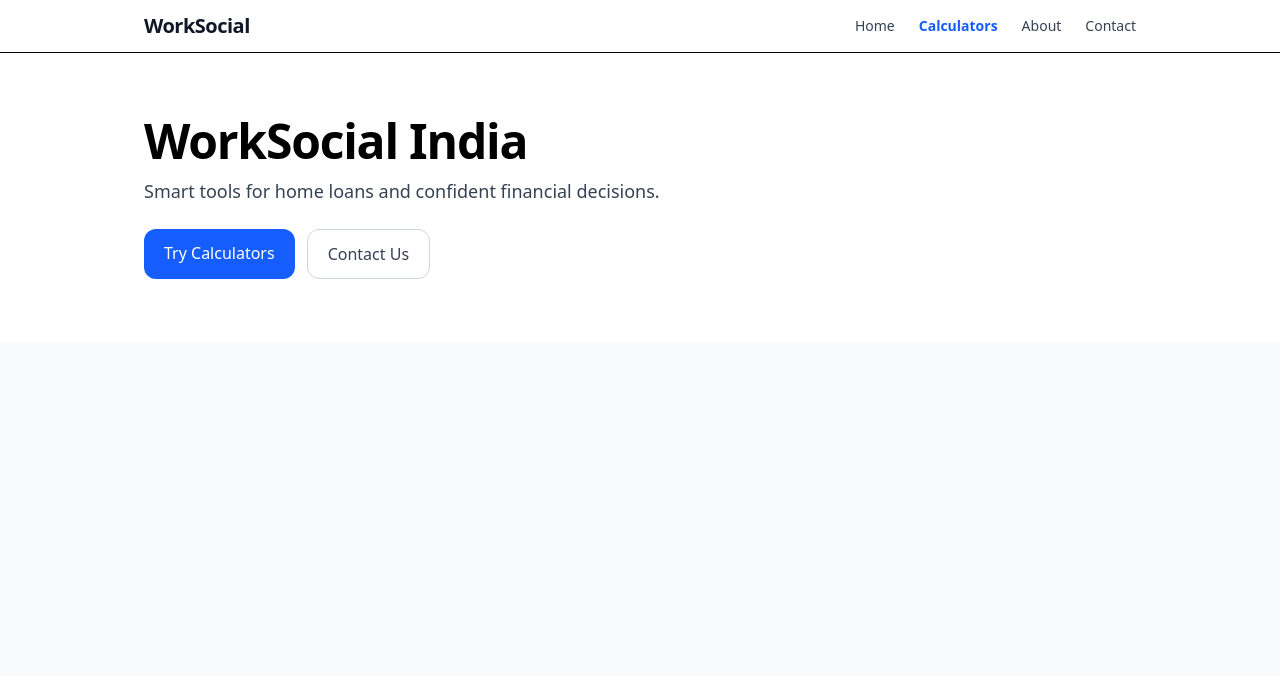
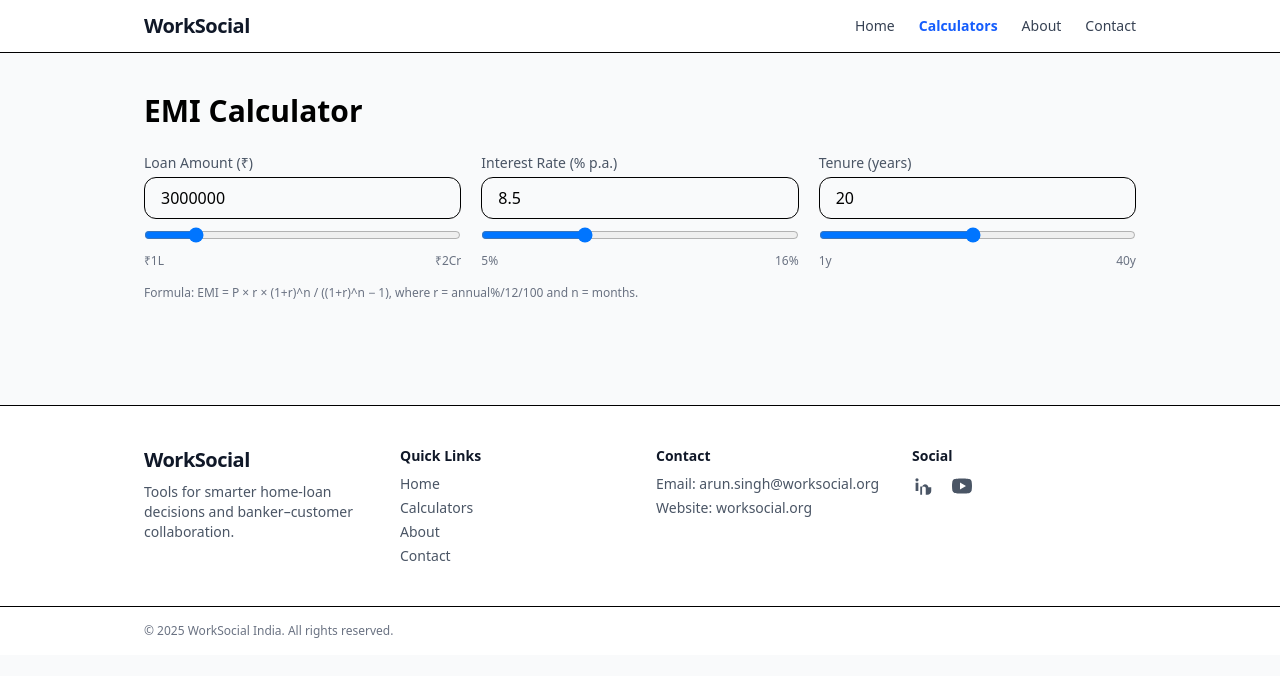
Before and after one commit to worksocial-india/worksocial-ecosystem, a React (Vite) app: page /calculators/emi in a window 1280 px wide. Shown: the top 676 px of the page. Built offline with nearby package versions, Linux system fonts and the light colour scheme.

Commit message:
feat(EMI): add synced sliders for amount/rate/tenure

```diff
--- a/src/App.jsx
+++ b/src/App.jsx
@@ -1,9 +1,13 @@
 import { Routes, Route } from "react-router-dom";
 import Navbar from "./components/Navbar";
+import Footer from "./components/Footer";
+
 import Home from "./pages/Home";
 import Calculators from "./pages/Calculators";
 import About from "./pages/About";
 import Contact from "./pages/Contact";
+import EMI from "./pages/EMI";
+
 
 export default function App() {
   return (
@@ -15,7 +19,10 @@ export default function App() {
         <Route path="/about" element={<About />} />
         <Route path="/contact" element={<Contact />} />
         <Route path="*" element={<Home />} />
+        <Route path="/calculators/emi" element={<EMI />} />
+
       </Routes>
+      <Footer />
     </div>
   );
 }
--- /dev/null
+++ b/src/components/Footer.jsx
@@ -0,0 +1,67 @@
+import { Link } from "react-router-dom";
+
+export default function Footer() {
+  const year = new Date().getFullYear();
+
+  const link = "no-underline text-gray-600 hover:text-gray-900";
+  const aLink = "no-underline text-gray-600 hover:text-gray-900";
+
+  return (
+    <footer className="mt-16 border-t bg-white">
+      <div className="max-w-5xl mx-auto px-4 py-10 grid gap-8 md:grid-cols-4 text-sm">
+        {/* Brand */}
+        <div className="md:col-span-1">
+          <div className="text-xl font-extrabold tracking-tight text-gray-900">WorkSocial</div>
+          <p className="mt-2 text-gray-600">
+            Tools for smarter home-loan decisions and banker–customer collaboration.
+          </p>
+        </div>
+
+        {/* Quick Links */}
+        <div>
+          <div className="font-semibold text-gray-900 mb-2">Quick Links</div>
+          <ul className="space-y-1">
+            <li><Link to="/" className={link}>Home</Link></li>
+            <li><Link to="/calculators" className={link}>Calculators</Link></li>
+            <li><Link to="/about" className={link}>About</Link></li>
+            <li><Link to="/contact" className={link}>Contact</Link></li>
+          </ul>
+        </div>
+
+        {/* Contact */}
+        <div>
+          <div className="font-semibold text-gray-900 mb-2">Contact</div>
+          <ul className="space-y-1 text-gray-600">
+            <li>Email: <a className={aLink} href="mailto:arun.singh@worksocial.org">arun.singh@worksocial.org</a></li>
+            <li>Website: <a className={aLink} href="https://www.worksocial.org" target="_blank" rel="noreferrer">worksocial.org</a></li>
+          </ul>
+        </div>
+
+        {/* Social */}
+        <div>
+          <div className="font-semibold text-gray-900 mb-2">Social</div>
+          <div className="flex items-center gap-4">
+            {/* LinkedIn */}
+            <a className={aLink} href="https://www.linkedin.com" target="_blank" rel="noreferrer" aria-label="LinkedIn">
+              <svg width="22" height="22" viewBox="0 0 24 24" fill="none" aria-hidden="true">
+                <path d="M6.94 8.5v9h-3v-9h3ZM5.44 3.5a1.75 1.75 0 1 1 0 3.5 1.75 1.75 0 0 1 0-3.5ZM21 13.38V17.5c0 2.21-1.79 4-4 4h-2v-7c0-1.1-.9-2-2-2s-2 .9-2 2v7H9v-9h2v1.01A3.99 3.99 0 0 1 14 10c2.21 0 4 1.79 4 4v-.62h3Z" fill="currentColor"/>
+              </svg>
+            </a>
+            {/* YouTube */}
+            <a className={aLink} href="https://www.youtube.com/@worksocial" target="_blank" rel="noreferrer" aria-label="YouTube">
+              <svg width="24" height="24" viewBox="0 0 24 24" fill="none" aria-hidden="true">
+                <path d="M21.58 7.2a3 3 0 0 0-2.12-2.13C17.98 4.5 12 4.5 12 4.5s-5.98 0-7.46.57A3 3 0 0 0 2.42 7.2 31.62 31.62 0 0 0 2 12c0 1.65.2 3.3.42 4.8a3 3 0 0 0 2.12 2.13C5.98 19.5 12 19.5 12 19.5s5.98 0 7.46-.57a3 3 0 0 0 2.12-2.13c.22-1.5.42-3.15.42-4.8 0-1.65-.2-3.3-.42-4.8ZM10 15.5v-7l6 3.5-6 3.5Z" fill="currentColor"/>
+              </svg>
+            </a>
+          </div>
+        </div>
+      </div>
+
+      <div className="border-t">
+        <div className="max-w-5xl mx-auto px-4 py-4 text-xs text-gray-500">
+          © {year} WorkSocial India. All rights reserved.
+        </div>
+      </div>
+    </footer>
+  );
+}
--- a/src/components/Navbar.jsx
+++ b/src/components/Navbar.jsx
@@ -1,31 +1,55 @@
+import { useState } from "react";
 import { Link, NavLink } from "react-router-dom";
 
 export default function Navbar() {
+  const [open, setOpen] = useState(false);
+
   const linkClass = ({ isActive }) =>
     [
-      "inline-block",
-      "no-underline",                 // remove underline
-      "visited:no-underline",        // also for visited state
+      "block no-underline",             // remove underline
+      "px-4 py-2 md:px-0 md:py-0",      // comfy touch targets on mobile
       "transition-colors",
-      isActive
-        ? "text-blue-600 font-semibold"
-        : "text-gray-700 hover:text-gray-900 visited:text-gray-700",
+      isActive ? "text-blue-600 font-semibold" : "text-gray-700 hover:text-gray-900",
     ].join(" ");
 
   return (
-    <header className="sticky top-0 z-10 border-b bg-white">
+    <header className="sticky top-0 z-20 border-b bg-white/90 backdrop-blur">
       <div className="max-w-5xl mx-auto px-4 py-3 flex items-center justify-between">
         <Link to="/" className="text-xl font-extrabold tracking-tight no-underline text-gray-900">
           WorkSocial
         </Link>
 
-        {/* use space-x-* to force spacing between links */}
-        <nav className="flex items-center space-x-6 text-sm">
+        {/* Desktop nav */}
+        <nav className="hidden md:flex items-center gap-6 text-sm">
           <NavLink to="/" end className={linkClass}>Home</NavLink>
           <NavLink to="/calculators" className={linkClass}>Calculators</NavLink>
           <NavLink to="/about" className={linkClass}>About</NavLink>
           <NavLink to="/contact" className={linkClass}>Contact</NavLink>
         </nav>
+
+        {/* Hamburger (mobile) */}
+        <button
+          className="md:hidden inline-flex items-center justify-center p-2 rounded-lg hover:bg-gray-100"
+          aria-label="Toggle menu"
+          aria-expanded={open}
+          aria-controls="mobile-menu"
+          onClick={() => setOpen(o => !o)}
+        >
+          {/* icon */}
+          <svg width="24" height="24" viewBox="0 0 24 24" fill="none" aria-hidden="true">
+            <path d="M4 7h16M4 12h16M4 17h16" stroke="currentColor" strokeWidth="2" strokeLinecap="round" />
+          </svg>
+        </button>
+      </div>
+
+      {/* Mobile panel */}
+      <div id="mobile-menu" className={open ? "md:hidden border-t" : "hidden"}>
+        <div className="px-4 py-3 space-y-2 text-sm">
+          <NavLink to="/" end className={linkClass} onClick={() => setOpen(false)}>Home</NavLink>
+          <NavLink to="/calculators" className={linkClass} onClick={() => setOpen(false)}>Calculators</NavLink>
+          <NavLink to="/about" className={linkClass} onClick={() => setOpen(false)}>About</NavLink>
+          <NavLink to="/contact" className={linkClass} onClick={() => setOpen(false)}>Contact</NavLink>
+        </div>
       </div>
     </header>
   );
--- a/src/pages/Calculators.jsx
+++ b/src/pages/Calculators.jsx
@@ -1,8 +1,32 @@
+import { Link } from "react-router-dom";
+
+const tools = [
+  { title: "EMI Calculator", desc: "Monthly EMI, total interest, schedule.", path: "/calculators/emi" },
+  { title: "Eligibility", desc: "Max loan based on income & obligations.", path: "/calculators/eligibility" },
+  { title: "Part-Payment", desc: "Impact of extra payments on tenure/EMI.", path: "/calculators/part-payment" },
+  { title: "Amortization", desc: "Full payment table with breakdowns.", path: "/calculators/amortization" },
+];
+
 export default function Calculators() {
   return (
-    <main className="max-w-5xl mx-auto p-6">
-      <h1 className="text-2xl font-bold mb-2">Calculators</h1>
-      <p className="text-gray-700">EMI, eligibility, and more — coming soon.</p>
+    <main className="max-w-5xl mx-auto px-4 py-10">
+      <h1 className="text-3xl font-bold mb-6">Calculators</h1>
+
+      <div className="grid grid-cols-1 sm:grid-cols-2 lg:grid-cols-3 gap-5">
+        {tools.map((t) => (
+          <Link
+            key={t.title}
+            to={t.path}
+            className="block rounded-2xl border bg-white p-5 hover:shadow-md transition-shadow no-underline"
+          >
+            <div className="text-lg font-semibold text-gray-900">{t.title}</div>
+            <p className="mt-1 text-sm text-gray-600">{t.desc}</p>
+            <div className="mt-4 inline-block rounded-lg bg-blue-600 px-4 py-2 text-white text-sm font-medium">
+              Open
+            </div>
+          </Link>
+        ))}
+      </div>
     </main>
   );
 }
--- /dev/null
+++ b/src/pages/EMI.jsx
@@ -0,0 +1,131 @@
+import { useState, useMemo } from "react";
+
+export default function EMI() {
+  // Inputs (defaults you can tweak)
+  const [principal, setPrincipal] = useState(3000000);   // ₹30 lakh
+  const [annualRate, setAnnualRate] = useState(8.5);     // % per annum
+  const [years, setYears] = useState(20);                // tenure in years
+
+  // Core maths
+  const { emi, totalPayment, totalInterest } = useMemo(() => {
+    const n = Math.max(1, Math.round(years * 12));           // months
+    const r = (annualRate / 100) / 12;                        // monthly rate
+
+    if (principal <= 0 || n <= 0) {
+      return { emi: 0, totalPayment: 0, totalInterest: 0 };
+    }
+
+    // EMI formula:
+    // E = P * r * (1+r)^n / ((1+r)^n - 1)
+    let E = 0;
+    if (r === 0) {
+      E = principal / n;
+    } else {
+      const pow = Math.pow(1 + r, n);
+      E = principal * r * pow / (pow - 1);
+    }
+    const tp = E * n;
+    const ti = tp - principal;
+    return { emi: E, totalPayment: tp, totalInterest: ti };
+  }, [principal, annualRate, years]);
+
+  const fmt = new Intl.NumberFormat("en-IN", { style: "currency", currency: "INR", maximumFractionDigits: 0 });
+
+  return (
+    <main className="max-w-5xl mx-auto px-4 py-10">
+      <h1 className="text-3xl font-bold mb-6">EMI Calculator</h1>
+
+      {/* Inputs */}
+      {/* Inputs (with synced sliders) */}
+<div className="grid grid-cols-1 md:grid-cols-3 gap-5">
+
+  {/* Loan Amount */}
+  <label className="block">
+    <div className="text-sm text-gray-600 mb-1">Loan Amount (₹)</div>
+    <input
+      type="number"
+      className="w-full rounded-xl border px-4 py-2 outline-none focus:ring-2 focus:ring-blue-600"
+      value={principal}
+      onChange={(e) => setPrincipal(Number(e.target.value))}
+      min={100000}
+      max={20000000}
+      step={10000}
+    />
+    <input
+      type="range"
+      className="mt-2 w-full"
+      value={principal}
+      onChange={(e) => setPrincipal(Number(e.target.value))}
+      min={100000}
+      max={20000000}
+      step={10000}
+      aria-label="Loan amount"
+    />
+    <div className="flex justify-between text-xs text-gray-500 mt-1">
+      <span>₹1L</span><span>₹2Cr</span>
+    </div>
+  </label>
+
+  {/* Interest Rate */}
+  <label className="block">
+    <div className="text-sm text-gray-600 mb-1">Interest Rate (% p.a.)</div>
+    <input
+      type="number"
+      className="w-full rounded-xl border px-4 py-2 outline-none focus:ring-2 focus:ring-blue-600"
+      value={annualRate}
+      onChange={(e) => setAnnualRate(parseFloat(e.target.value) || 0)}
+      min={5}
+      max={16}
+      step={0.05}
+    />
+    <input
+      type="range"
+      className="mt-2 w-full"
+      value={annualRate}
+      onChange={(e) => setAnnualRate(parseFloat(e.target.value) || 0)}
+      min={5}
+      max={16}
+      step={0.05}
+      aria-label="Interest rate"
+    />
+    <div className="flex justify-between text-xs text-gray-500 mt-1">
+      <span>5%</span><span>16%</span>
+    </div>
+  </label>
+
+  {/* Tenure */}
+  <label className="block">
+    <div className="text-sm text-gray-600 mb-1">Tenure (years)</div>
+    <input
+      type="number"
+      className="w-full rounded-xl border px-4 py-2 outline-none focus:ring-2 focus:ring-blue-600"
+      value={years}
+      onChange={(e) => setYears(parseFloat(e.target.value) || 0)}
+      min={1}
+      max={40}
+      step={0.5}
+    />
+    <input
+      type="range"
+      className="mt-2 w-full"
+      value={years}
+      onChange={(e) => setYears(parseFloat(e.target.value) || 0)}
+      min={1}
+      max={40}
+      step={0.5}
+      aria-label="Tenure (years)"
+    />
+    <div className="flex justify-between text-xs text-gray-500 mt-1">
+      <span>1y</span><span>40y</span>
+    </div>
+  </label>
+
+</div>
+
+
+      <p className="mt-4 text-xs text-gray-500">
+        Formula: EMI = P × r × (1+r)^n / ((1+r)^n − 1), where r = annual%/12/100 and n = months.
+      </p>
+    </main>
+  );
+}
```
